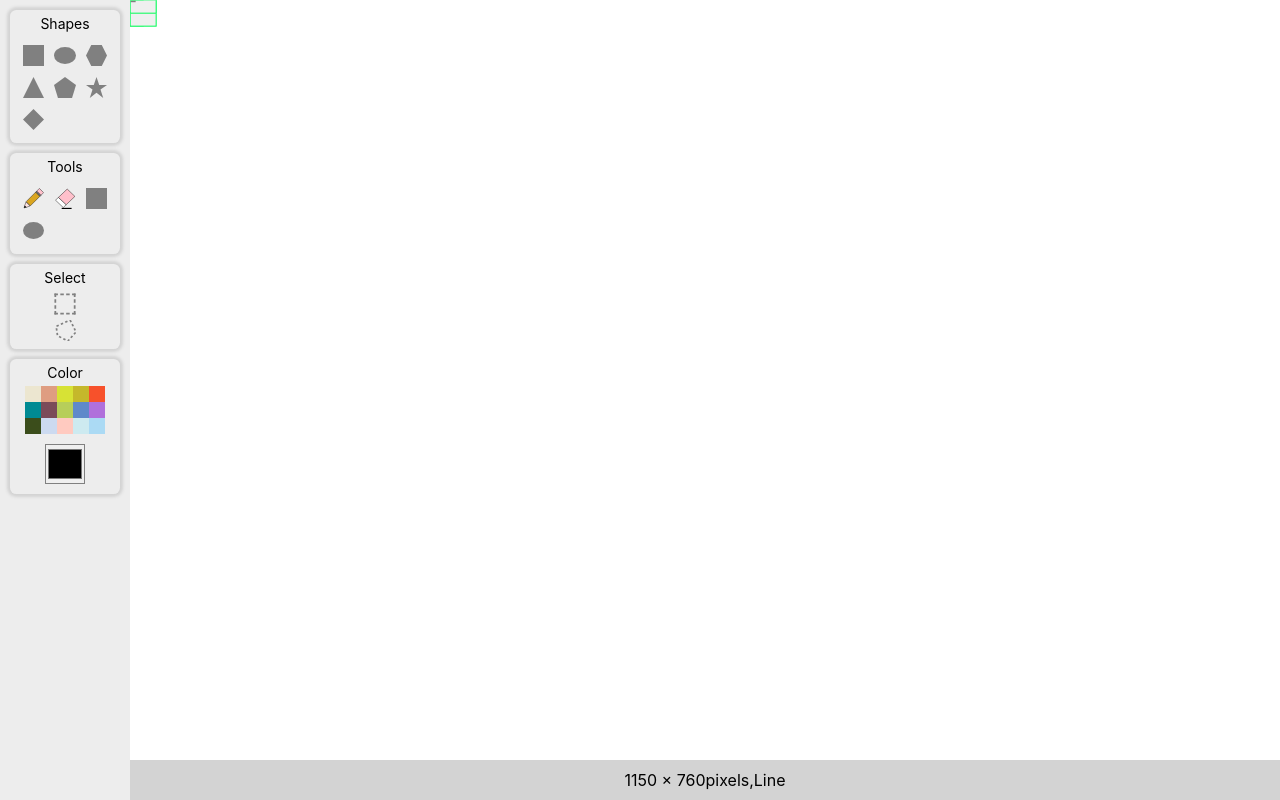
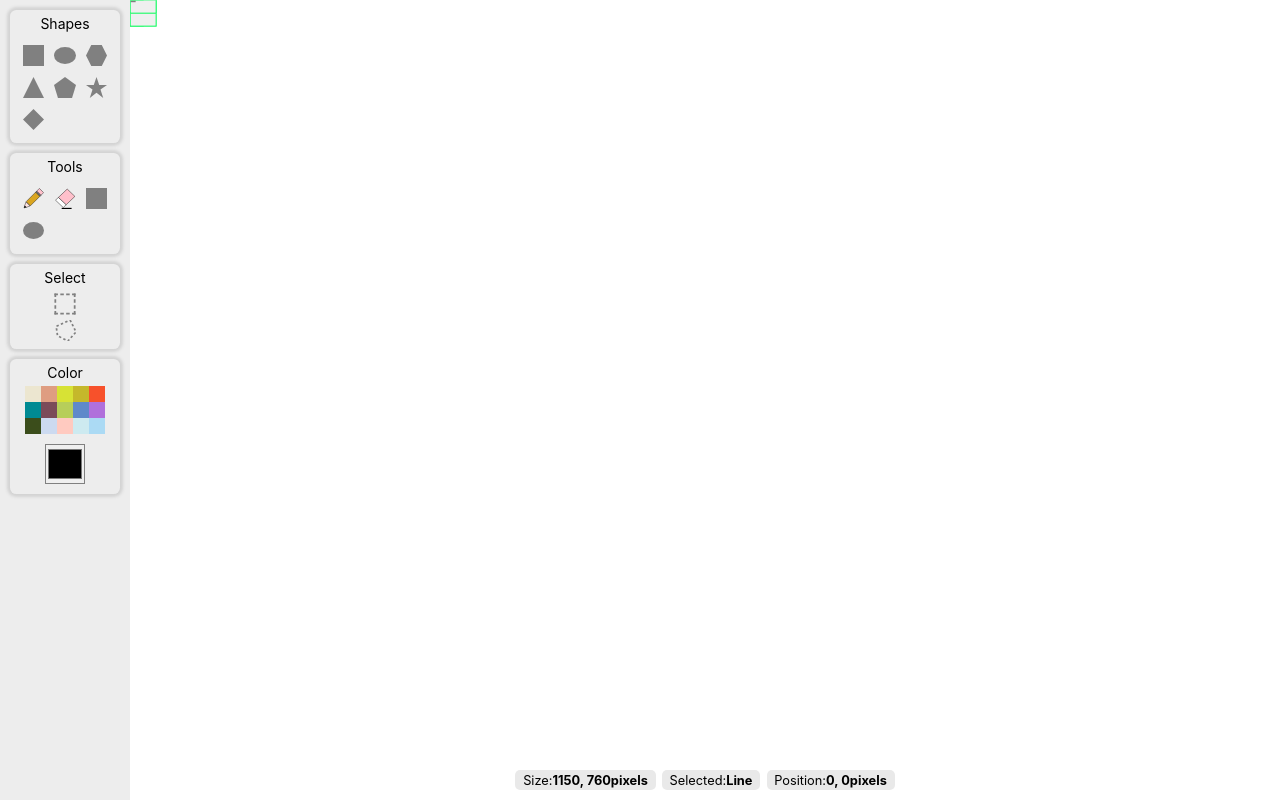
Before and after one commit to Jhonyx00/React-Paint-App, a React (Create React App) app: page / in a window 1280 px wide. Built offline with nearby package versions, Linux system fonts and the light colour scheme.

Commit message:
update statusbar styles

```diff
--- a/src/App.css
+++ b/src/App.css
@@ -13,7 +13,7 @@
     width: 100%;
     height: 100%;
     display: grid;
-    grid-template-rows: 95% 5%;
+    grid-template-rows: 95vh 5vh;
     background-color: rgb(158, 158, 158);
 
     .canvas-main-container {
@@ -23,9 +23,21 @@
     }
 
     .status-bar-container {
-      display: grid;
-      place-items: center;
-      background-color: rgb(211, 211, 211);
+      display: flex;
+      flex-direction: row;
+      justify-content: center;
+      align-items: center;
+      background-color: rgb(255, 255, 255);
+      gap: 0.4em;
+      span {
+        display: flex;
+        align-items: center;
+        justify-content: center;
+        font-size: 0.8em;
+        padding: 0.2em 0.6em;
+        border-radius: 0.4em;
+        background-color: rgb(233, 233, 233);
+      }
     }
   }
 }
--- a/src/App.tsx
+++ b/src/App.tsx
@@ -14,6 +14,7 @@ import { Dimension } from "./interfaces/dimension.ts";
 import "./App.css";
 import { Position } from "./interfaces/position.ts";
 import { shapeItems, toolsItems, selectItems } from "./utilities/data.ts";
+import { Point } from "./interfaces/point.ts";
 
 const App = () => {
   const canvasContainer = useRef<HTMLDivElement>(null);
@@ -23,7 +24,7 @@ const App = () => {
     top: canvasContainer.current?.getBoundingClientRect().top!,
   };
 
-  const [parentDimension, setParentDimension] = useState<Dimension>({
+  const [parentSize, setParentSize] = useState<Dimension>({
     width: 0,
     height: 0,
   });
@@ -34,9 +35,14 @@ const App = () => {
     name: "Line",
   });
 
+  const [cursorPosition, setCursorPosition] = useState<Point>({
+    x: 0,
+    y: 0,
+  });
+
   useEffect(() => {
     if (canvasContainer.current) {
-      setParentDimension({
+      setParentSize({
         width: canvasContainer.current.clientWidth,
         height: canvasContainer.current.clientHeight,
       });
@@ -51,6 +57,14 @@ const App = () => {
       window.removeEventListener("wheel", handleWheel);
     };
   }, []);
+
+  const handleMouseMove = (e: React.MouseEvent<HTMLDivElement>) => {
+    const precisePoint: Point = {
+      x: e.clientX - canvasPosition.left,
+      y: e.clientY - canvasPosition.top,
+    };
+    setCursorPosition(precisePoint);
+  };
 
   return (
     <div className="toolbar-canvas-container">
@@ -74,19 +88,36 @@ const App = () => {
       </div>
 
       <div className="canvas-statusbar-container">
-        <div ref={canvasContainer} className="canvas-main-container">
+        <div
+          ref={canvasContainer}
+          className="canvas-main-container"
+          onMouseMove={handleMouseMove}
+        >
           <Canvas
             currentTool={currentTool}
             currentColor={currentColor}
-            width={parentDimension.width}
-            height={parentDimension.height}
+            width={parentSize.width}
+            height={parentSize.height}
             canvasPosition={canvasPosition}
           ></Canvas>
         </div>
 
         <div className="status-bar-container">
-          {parentDimension.width} × {parentDimension.height}pixels,
-          {currentTool.name}
+          <span className="dimension">
+            Size:{" "}
+            <b>
+              {parentSize.width}, {parentSize.height}pixels
+            </b>
+          </span>
+          <span className="current-tool">
+            Selected: <b>{currentTool.name}</b>
+          </span>
+          <span className="position">
+            Position:{" "}
+            <b>
+              {cursorPosition.x}, {cursorPosition.y}pixels
+            </b>
+          </span>
         </div>
       </div>
     </div>
--- a/src/components/canvas/canvas.tsx
+++ b/src/components/canvas/canvas.tsx
@@ -30,10 +30,26 @@ const Canvas = ({
   const auxCanvas = useRef<HTMLCanvasElement>(null);
   const shapeContainerRef = useRef<HTMLDivElement>(null);
   const ctxAux = auxCanvas.current?.getContext("2d");
+  //useState
+  const [isInside, setIsInside] = useState(false);
+  const [XY, setXY] = useState<Point>({ x: 0, y: 0 });
+  const [shapePath, setShapePath] = useState<Path2D>();
+  const [lassoPath, setLassoPath] = useState<Point[]>([]);
+  const [isDrawing, setIsDrawing] = useState<boolean>(false);
+  const [lassoPoints, setLassoPoints] = useState<Point[]>([]);
+  const [ctx, setContext] = useState<CanvasRenderingContext2D>();
+  const [pngImage, setPngImage] = useState<HTMLImageElement>(new Image());
+  const [isOnResizeButton, setIsOnResizeButton] = useState<boolean>(false);
+  const [isOnShapeContainer, setIsOnShapeContainer] = useState<boolean>(false);
+  const [imageData, setImageData] = useState<ImageData | undefined>(undefined);
+  const [buttonId, setButtonId] = useState<number>(0);
+  const [isOutsideShapeContainer, setIsOutsideShapeContainer] =
+    useState<boolean>(true);
 
-  //useState
-  const [ctx, setContext] = useState<CanvasRenderingContext2D>();
-  const [isInside, setIsInside] = useState(false);
+  const [resizedImage, setResizedImage] = useState<
+    HTMLImageElement | undefined
+  >();
+
   const [shapeContainer, setShapeContainer] = useState<ShapeContainer>({
     top: 0,
     left: 0,
@@ -47,23 +63,6 @@ const Canvas = ({
     referenceHeight: 0,
     rotation: 0,
   });
-
-  const [shapePath, setShapePath] = useState<Path2D>();
-  const [pngImage, setPngImage] = useState<HTMLImageElement>(new Image());
-  const [lassoPath, setLassoPath] = useState<Point[]>([]);
-  const [isOnShapeContainer, setIsOnShapeContainer] = useState<boolean>(false);
-  const [isOnResizeButton, setIsOnResizeButton] = useState<boolean>(false);
-  const [XY, setXY] = useState<Point>({ x: 0, y: 0 });
-  const [buttonId, setButtonId] = useState<number>(0);
-  const [isOutsideShapeContainer, setIsOutsideShapeContainer] =
-    useState<boolean>(true);
-  const [isDrawing, setIsDrawing] = useState<boolean>(false);
-  const [imageData, setImageData] = useState<ImageData | undefined>(undefined);
-
-  const [resizedImage, setResizedImage] = useState<
-    HTMLImageElement | undefined
-  >();
-
   const [resizePoint, setResizePoint] = useState<Point>({
     x: 0,
     y: 0,
@@ -85,8 +84,6 @@ const Canvas = ({
     maxX: 0,
     maxY: 0,
   });
-
-  const [lassoPoints, setLassoPoints] = useState<Point[]>([]);
 
   useEffect(() => {
     if (canvasRef.current) {
@@ -550,7 +547,7 @@ const Canvas = ({
     const { left, top, width, height } = shapeContainer;
 
     if (!ctx) return;
-    if (toolId == 2) {
+    if (toolId === 2) {
       ctx.clearRect(left, top, width, height);
     } else {
       if (!shapePath || !pngImage) return;
@@ -698,7 +695,7 @@ const Canvas = ({
       top: bounding.minY,
       width: frameWidth,
       height: frameHeight,
-      componentClass: "LassoSelect",
+      componentClass: "Lasso",
     }));
   };
 
--- a/src/utilities/data.ts
+++ b/src/utilities/data.ts
@@ -145,7 +145,7 @@ export const selectItems: IconTool[] = [
   {
     toolGroupID: 10,
     toolId: 2,
-    name: "LassoSelect",
+    name: "Lasso",
     icon: LassoSelect,
   },
 ];
```
